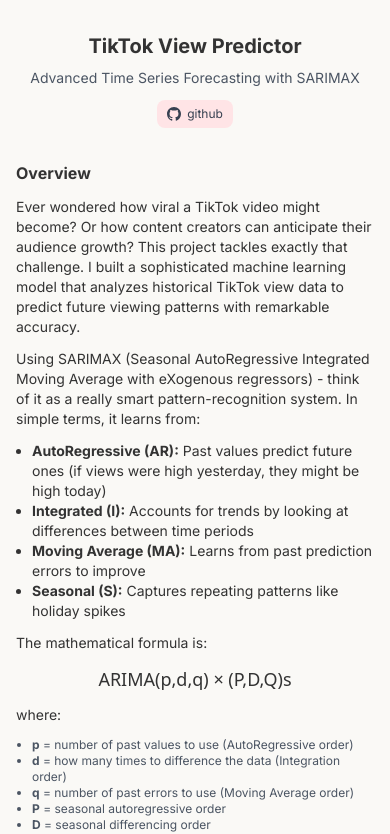
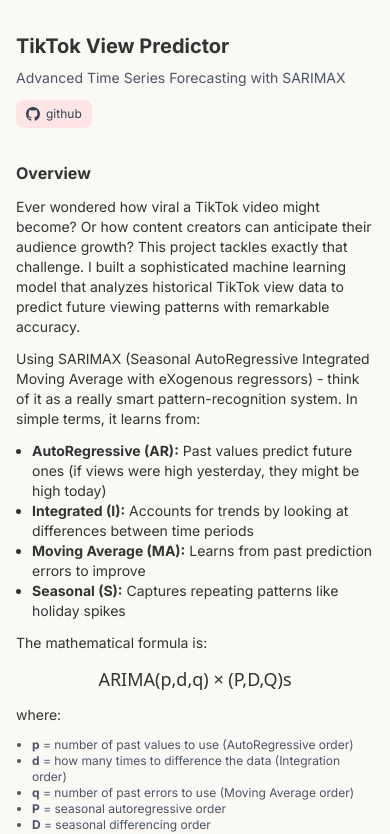
Before and after one commit to nicholaschen09/tiktok-view-predictor, a Next.js app: page / in a window 390 px wide. Shown: the top 834 px of the page. Built offline with nearby package versions, Linux system fonts and the light colour scheme.

Commit message:
fix a bit of teh ui

```diff
--- a/app/page.tsx
+++ b/app/page.tsx
@@ -3,7 +3,7 @@
 export default function Home() {
   return (
     <main className="max-w-2xl mx-auto px-4 sm:px-6 py-8 sm:py-12">
-      <header className="mb-8 sm:mb-12 text-center sm:text-left">
+      <header className="mb-8 sm:mb-12 text-left">
         <h1 className="text-xl sm:text-2xl font-bold mb-2">TikTok View Predictor</h1>
         <p className="text-sm sm:text-base text-gray-600">Advanced Time Series Forecasting with SARIMAX</p>
         <p className="mt-3">
```
